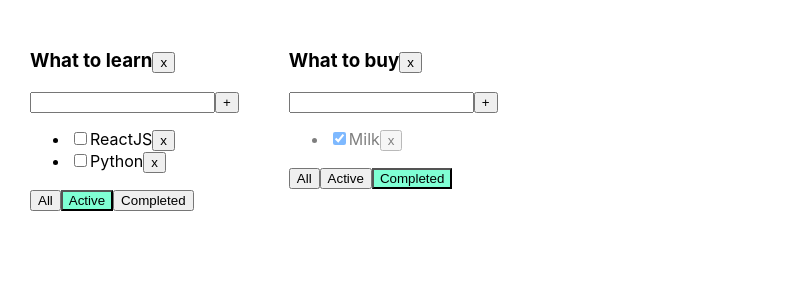
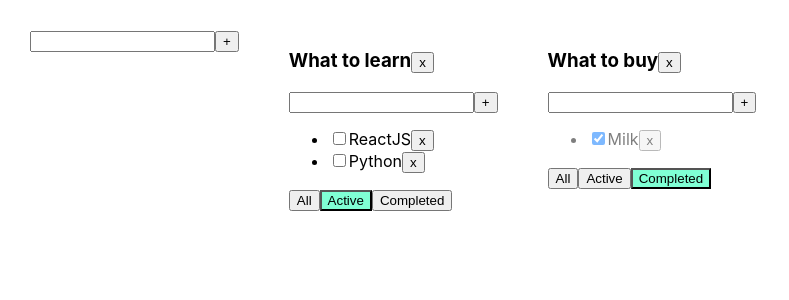
Before and after one commit to leonraz58/todolist, a React (Create React App) app: page / in a window 1280 px wide. Shown: the top 300 px of the page, without its empty margins (0-789 px from the left). Built offline with nearby package versions, Linux system fonts and the light colour scheme.

Commit message:
06 AddItemForm (new todolist)

```diff
--- /dev/null
+++ b/src/AddItemForm.tsx
@@ -0,0 +1,47 @@
+import React, {ChangeEvent, KeyboardEvent, useState} from "react";
+
+type AddItemFormPropsType = {
+    addItem: (title: string) => void
+
+}
+
+export function AddItemForm(props: AddItemFormPropsType) {
+    let [newTaskTitle, setNewTaskTitle] = useState('')
+    let [error, setError] = useState<string | null>(null)
+
+    const onNewTitleChangeHandler = (e: ChangeEvent<HTMLInputElement>) => {
+        setNewTaskTitle(e.currentTarget.value)
+    }
+
+    const onKeyPressHandler = (e: KeyboardEvent<HTMLInputElement>) => {
+        setError(null)
+        if (e.ctrlKey && e.charCode === 13) {
+            props.addItem(newTaskTitle);
+            setNewTaskTitle('');
+        }
+    }
+
+    const onAddTaskHandler = () => {
+        if (newTaskTitle.trim() === '') {
+            setError('Title is required')
+        } else {
+            props.addItem(newTaskTitle)
+            setNewTaskTitle('');
+        }
+    }
+
+    return (
+        <div>
+            <input value={newTaskTitle}
+                   onChange={onNewTitleChangeHandler}
+                   onKeyPress={onKeyPressHandler}
+                   className={error ? 'error' : ''}
+            />
+            <button onClick={onAddTaskHandler}
+            >+
+            </button>
+            {error && <div className={'error-message'}>{error}</div>}
+        </div>
+    )
+
+}
--- a/src/App.tsx
+++ b/src/App.tsx
@@ -2,6 +2,7 @@ import React, {useState} from 'react';
 import './App.css';
 import {TaskType, Todolist} from './Todolist';
 import {v1} from 'uuid';
+import {AddItemForm} from "./AddItemForm";
 
 const truck1name = 'What to learn1';
 
@@ -82,10 +83,22 @@ function App() {
 
     }
 
-
+    function addTodolist (title:string){
+        let todolist: TodolistType = {
+            id: v1(),
+            filter: "all",
+            title: title
+        }
+        setTodolists([todolist, ...todolists])
+        setTasksObj({
+            ...tasksObj,
+            [todolist.id]: []
+        })
+    }
 
     return (
         <div className="App">
+            <AddItemForm addItem={addTodolist}/>
 
             {todolists.map((tl) => {
 
--- a/src/Todolist.tsx
+++ b/src/Todolist.tsx
@@ -1,5 +1,6 @@
 import React, {ChangeEvent, KeyboardEvent, useState} from "react";
 import {filterValuesType} from "./App";
+import {AddItemForm} from "./AddItemForm";
 
 type PropsType = {
     id: string
@@ -57,23 +58,21 @@ export const Todolist = (props: PropsType) => {
         props.removeTodolist(props.id)
     }
 
+    const addTask = (title: string) => {
+        props.addTask(title, props.id)
+    }
+
+
+
     return (
         <div>
             <h3>{props.title}
                 <button onClick={removeTodolist}>x</button>
             </h3>
 
-            <div>
-                <input value={newTaskTitle}
-                       onChange={onNewTitleChangeHandler}
-                       onKeyPress={onKeyPressHandler}
-                       className={error ? 'error' : ''}
-                />
-                <button onClick={onAddTaskHandler}
-                >+
-                </button>
-                {error && <div className={'error-message'}>{error}</div>}
-            </div>
+
+
+            <AddItemForm addItem={addTask}/>
             <ul>
                 {props.tasks.map((el: TaskType) => {
                     const onRemoveHandler = () => {
@@ -106,5 +105,4 @@ export const Todolist = (props: PropsType) => {
             </div>
         </div>
     )
-
 }
--- a/tsconfig.json
+++ b/tsconfig.json
@@ -16,7 +16,7 @@
     "module": "esnext",
     "moduleResolution": "node",
     "resolveJsonModule": true,
-    "isolatedModules": true,
+    "isolatedModules": false,
     "noEmit": true,
     "jsx": "react-jsx"
   },
```
